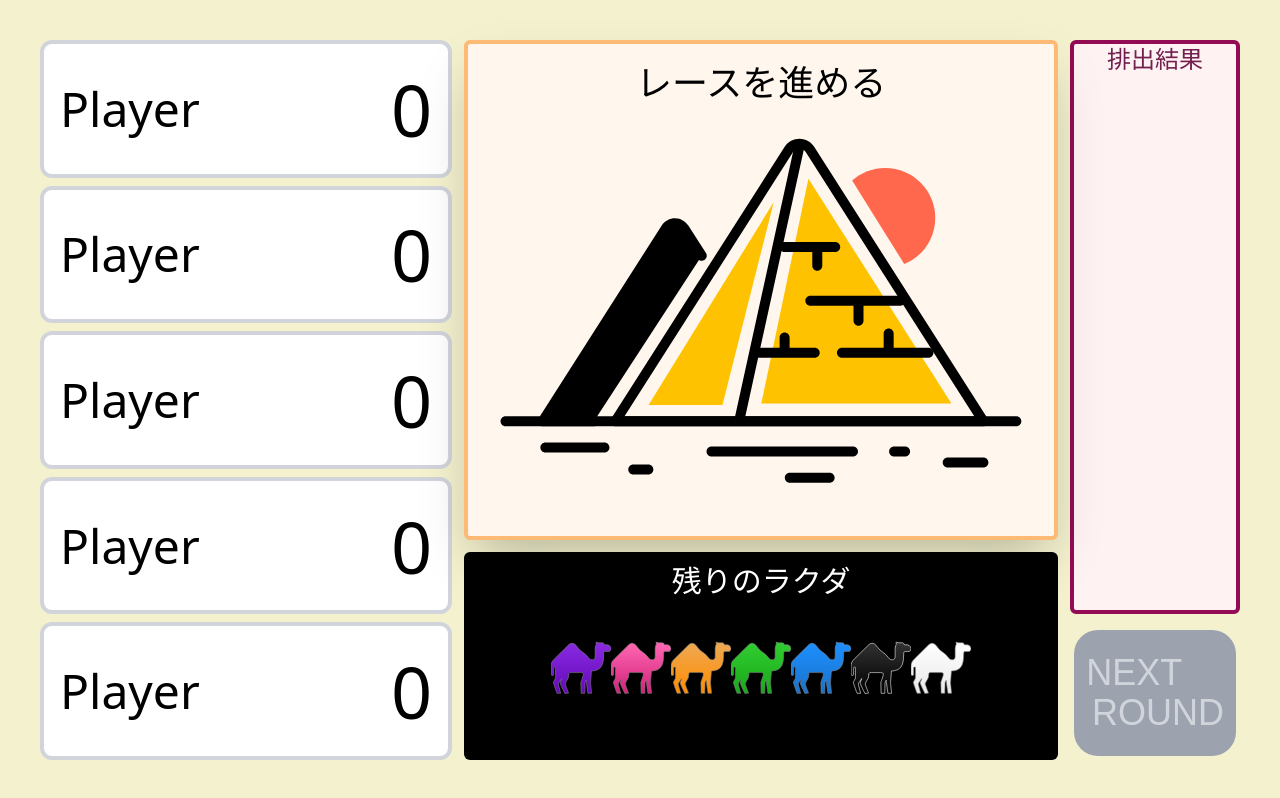
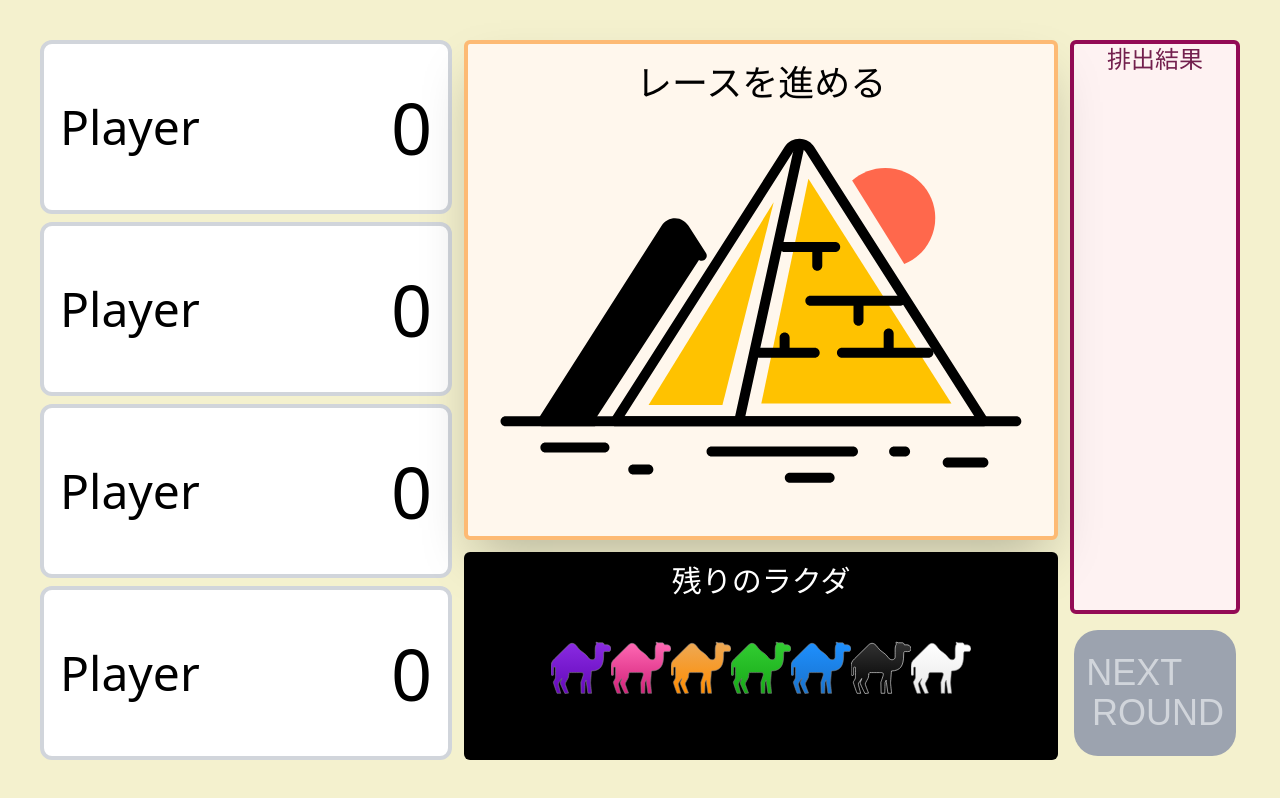
Before and after one commit to YM202c2100/camel-up, a Next.js app: page / in a window 1280 px wide. Built offline with nearby package versions, Linux system fonts and the light colour scheme; a web font is replaced by a local one.

Commit message:
[chore] デフォルトのプレイヤー数を5→4に変更

```diff
--- a/app/feature/player/components/playerCards.tsx
+++ b/app/feature/player/components/playerCards.tsx
@@ -5,7 +5,7 @@ import { PlayerInfo } from "@/app/models/playerCards.model"
 import { PlayerCard } from "./playerCard"
 
 export const PlayerCards:React.FC = ()=>{
-  const [playersInfo, setPlayersInfo] = useReducer(playersInfoReuducer, Array(5).fill({name:"Player", score:0}))
+  const [playersInfo, setPlayersInfo] = useReducer(playersInfoReuducer, Array(4).fill({name:"Player", score:0}))
 
   return(
     <div className="col-span-7 flex flex-col gap-2">
```
